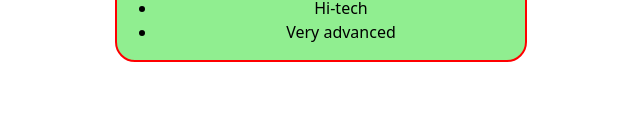
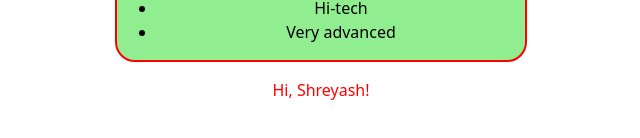
Before and after one commit to shreyash5709/WEBD_STUDY_MATERIALS, a React (Vite) app in the folder 12-ReactJS/basic-react-app/: page / in a window 1280 px wide. Shown: the part 732-870 px from the top of the page, without its empty margins (319-959 px from the left). Before the commit the page ends 826 px from the top, so only its background shows below. Built offline with nearby package versions, Linux system fonts and the light colour scheme.

Commit message:
simple activity

```diff
--- a/12-ReactJS/basic-react-app/src/App.jsx
+++ b/12-ReactJS/basic-react-app/src/App.jsx
@@ -1,12 +1,14 @@
 import './App.css';
 import Title from './Title';
 import ProductTab from './ProductTab';
+import MsgBox from './MsgBox';
 
 function App() {
   return(
     <>
       <Title/>
       <ProductTab/>
+      <MsgBox userName={"Shreyash"} textColor={"red"}/>
     </>
   )
 }
--- /dev/null
+++ b/12-ReactJS/basic-react-app/src/MsgBox.jsx
@@ -0,0 +1,8 @@
+function MsgBox({userName, textColor}){
+    let styles = {color: textColor}
+    return (
+    <p style={styles}>Hi, {userName}!</p>
+    )
+}
+
+export default MsgBox;
```
